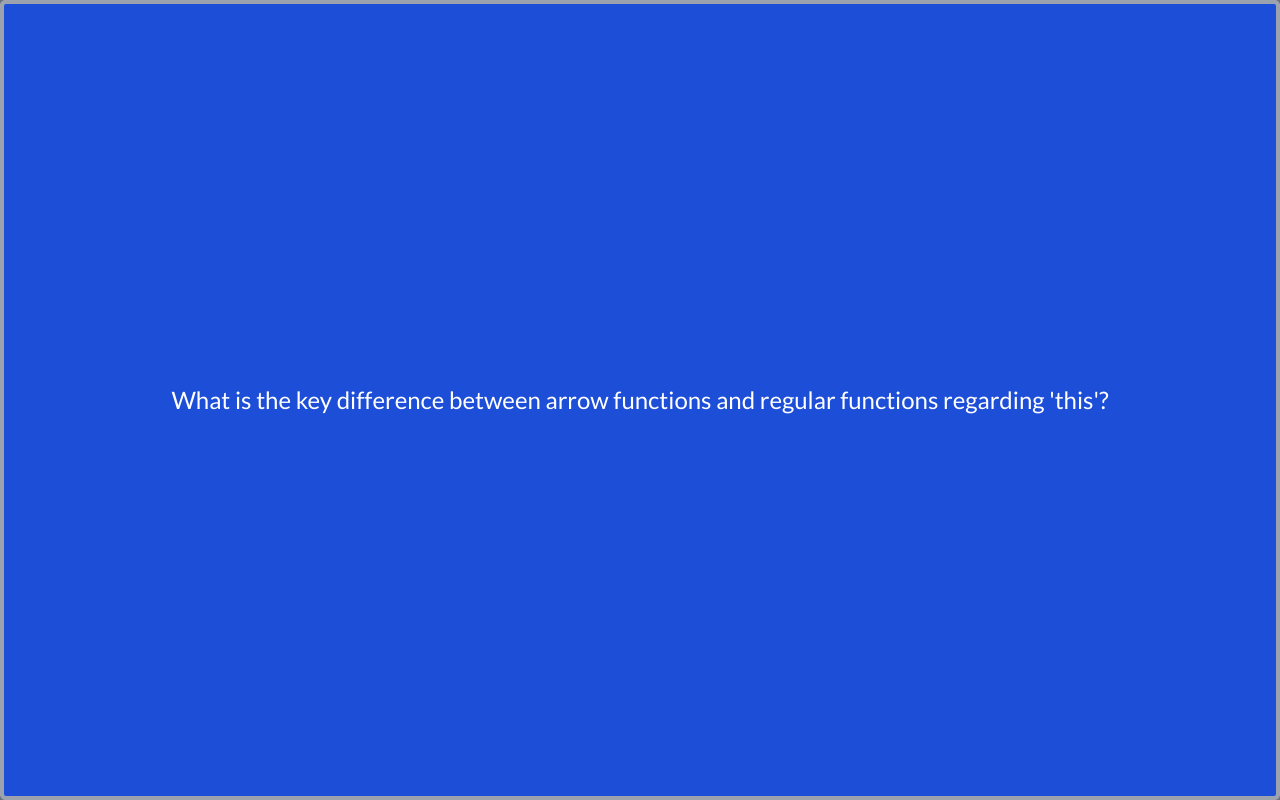
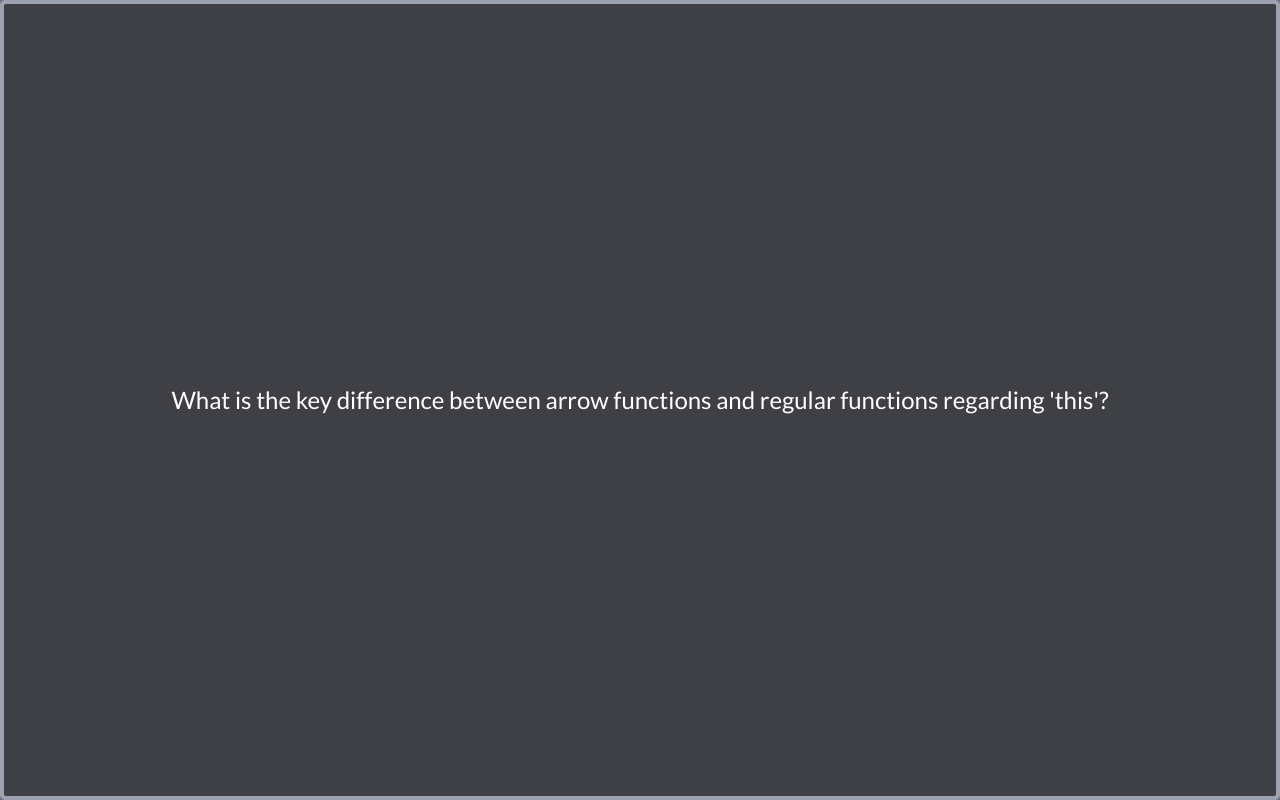
Before and after one commit to 3umaGH/NeuroCards, a React (Vite) app: page / in a window 1280 px wide. Built offline with nearby package versions, Linux system fonts and the light colour scheme.

Commit message:
fix: card changing color on flipping

```diff
--- a/src/components/pages/QuizPage/FlashCard.tsx
+++ b/src/components/pages/QuizPage/FlashCard.tsx
@@ -1,5 +1,5 @@
 import clsx from 'clsx'
-import { useState } from 'react'
+import { useMemo, useState } from 'react'
 import { randomIntFromInterval } from '../../../util'
 
 const CARD_STYLES = [
@@ -20,7 +20,7 @@ const CARD_STYLES = [
 
 export const FlashCard = () => {
   const [isFlipped, setFlipped] = useState(false)
-  const cardClassname = CARD_STYLES[randomIntFromInterval(0, CARD_STYLES.length - 1)]
+  const cardClassname = useMemo(() => CARD_STYLES[randomIntFromInterval(0, CARD_STYLES.length - 1)], [])
   const commonClassname =
     'border-4 outline outline-gray-500 p-4 text-center flex justify-center items-center rounded-md border-gray-400 drop-shadow-lg'
 
```
